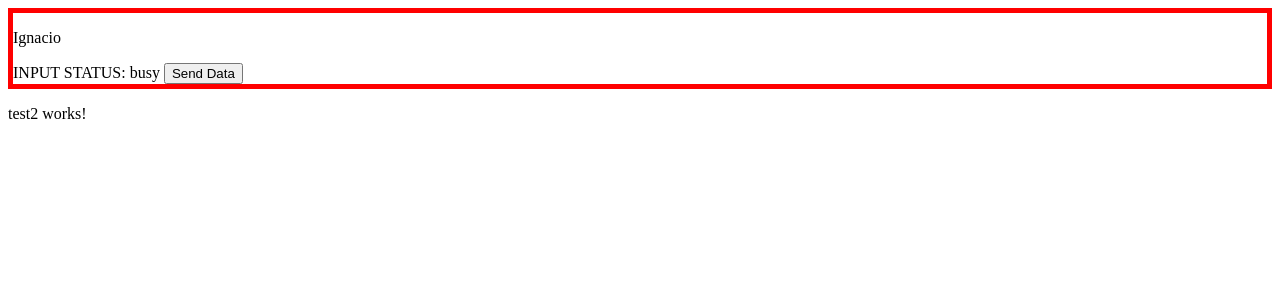
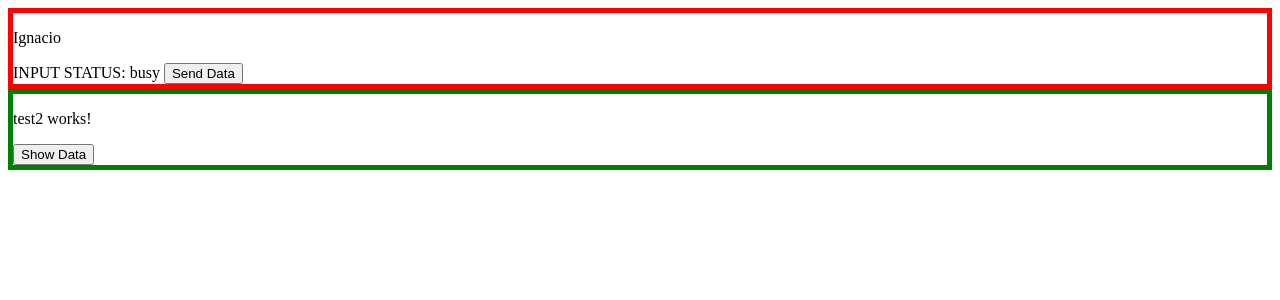
Before and after one commit to IDRZ0/Angular, an Angular app: page / in a window 1280 px wide. Shown: the top 300 px of the page. Built offline with nearby package versions, Linux system fonts and the light colour scheme.

Commit message:
09/08/21 5ta tarea input output test 2

```diff
--- a/src/app/app.component.html
+++ b/src/app/app.component.html
@@ -1,2 +1,4 @@
-<ignacio [status]="myStatus" (onSendData)="printData($event)"></ignacio>
-<test2></test2>
+<ignacio [status]="myStatus" (onSendData)="printData($event)">
+</ignacio>
+<test2 name="Ignacio" lastName="del Rio" (sendData)="printNames($event)">
+</test2>
--- a/src/app/app.component.ts
+++ b/src/app/app.component.ts
@@ -80,7 +80,11 @@ export class AppComponent {
     console.log(res2);
   }
 
-  printData(event:any){
+  printData(event: any) {
     console.log("Ignacio comp: ", event);
   }
+
+  printNames(event: any) {
+    console.log("TEST 2: ", event);
+  }
 }
--- a/src/app/test2/test2.component.html
+++ b/src/app/test2/test2.component.html
@@ -1 +1,4 @@
-<p>test2 works!</p>
+<div style="border: 5px green solid;">
+    <p>test2 works!</p>
+    <button (click)="onClickSend()">Show Data</button>
+</div>
--- a/src/app/test2/test2.component.ts
+++ b/src/app/test2/test2.component.ts
@@ -1,15 +1,20 @@
-import { Component, OnInit } from '@angular/core';
+import { Component, EventEmitter, Input, Output } from '@angular/core';
 
 @Component({
   selector: 'test2',
   templateUrl: './test2.component.html',
   styleUrls: ['./test2.component.scss']
 })
-export class Test2Component implements OnInit {
+export class Test2Component {
+
+  @Input() name: string = "";
+  @Input() lastName: string = "";
+
+  @Output() sendData = new EventEmitter();
 
   constructor() { }
 
-  ngOnInit(): void {
+  onClickSend() {
+    this.sendData.emit('general data ' + this.name + ' ' + this.lastName);
   }
-
 }
```
Also changed, not shown: src/app/test1/test1.component.html (line endings or trailing spaces).
